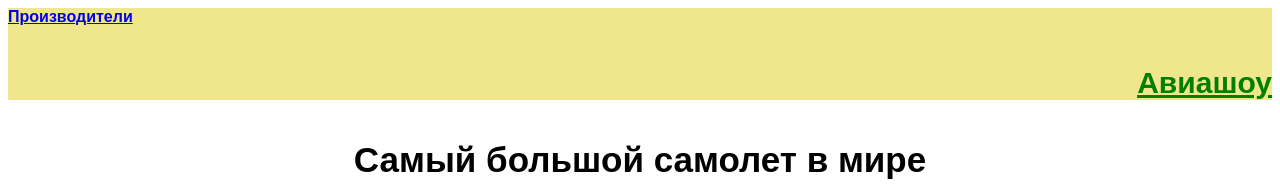
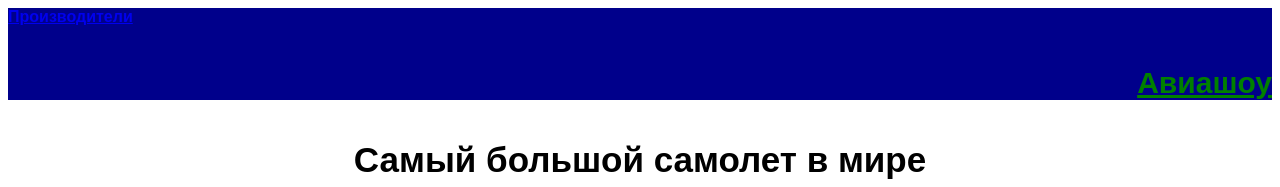
Before and after one commit to Daniil192/plane, a plain HTML site: page index.html in a window 1280 px wide. Shown: the top 187 px of the page. Drawn offline with Linux system fonts and the light colour scheme.

Commit message:
Update index.html

```diff
--- a/index.html
+++ b/index.html
@@ -4,7 +4,7 @@
         <link rel= "stylesheet" href= "style.css">
     </head>
     <body style="font-family:sans-serif;">
-        <header style="background-color:khaki">
+        <header style="background-color:darkblue">
             <h4>
                 <a href="https://avia.tutu.ru/plane/">Производители</a>
             </h4>
```
